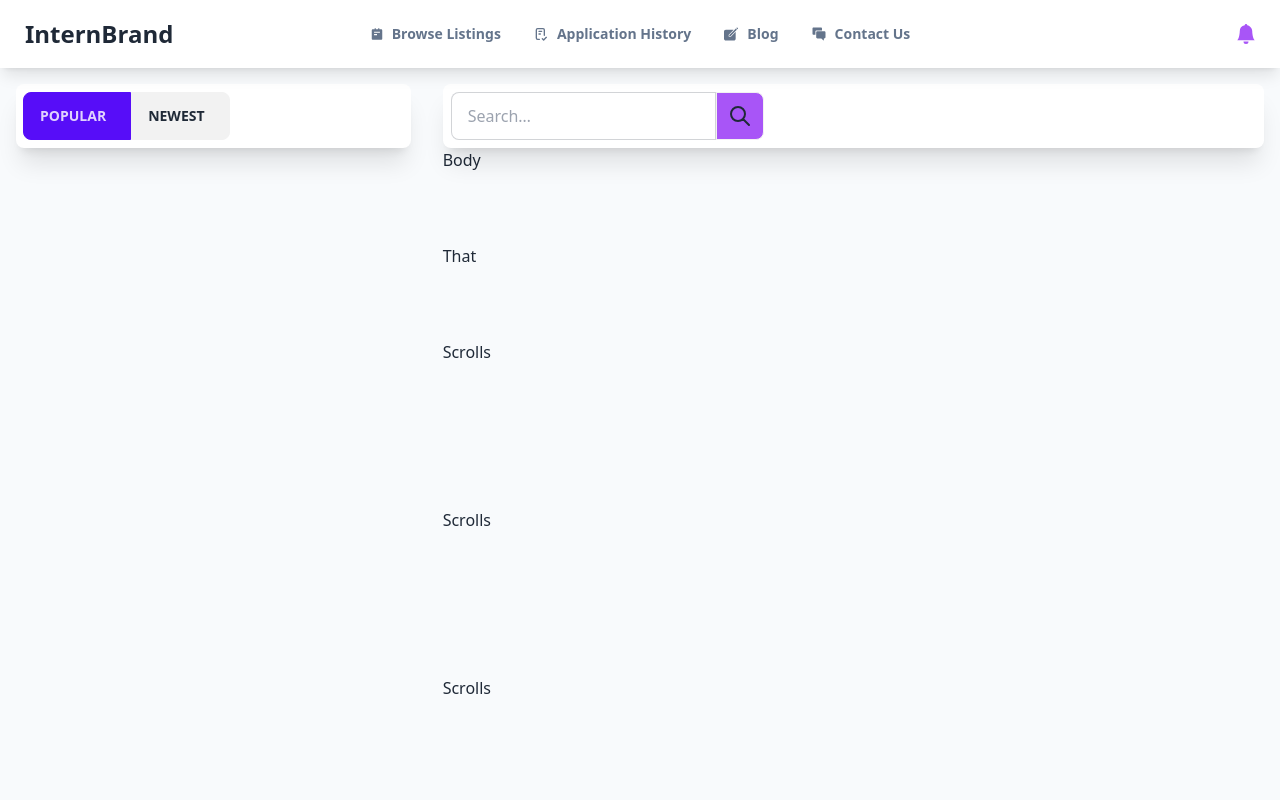
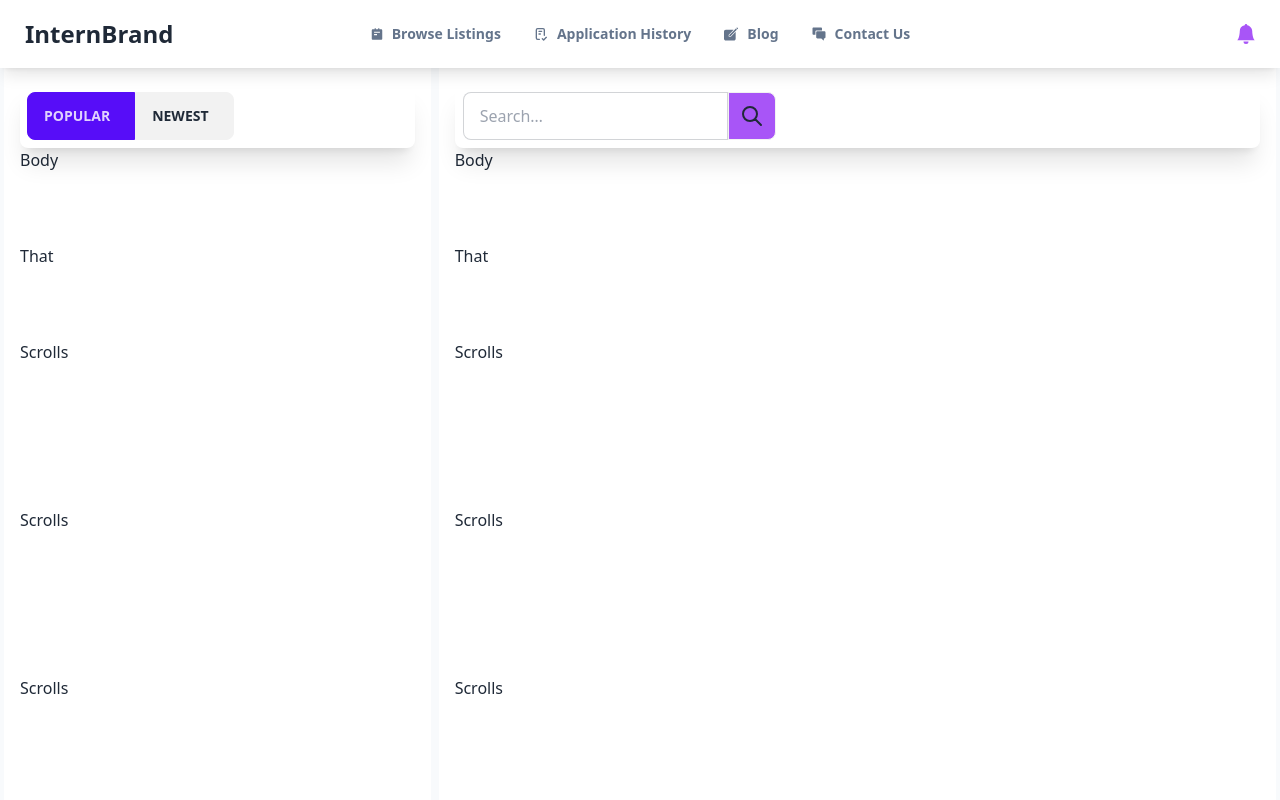
Before and after one commit to HarshJ23/InternshipPage, a React (Create React App) app: page / in a window 1280 px wide. Shown: the top 800 px of the page. Built offline with nearby package versions, Linux system fonts and the light colour scheme.

Commit message:
hide scroll

```diff
--- a/package.json
+++ b/package.json
@@ -12,6 +12,7 @@
     "react-icons": "^4.10.1",
     "react-router-dom": "^6.14.0",
     "react-scripts": "5.0.1",
+    "tailwind-scrollbar-hide": "^1.1.7",
     "web-vitals": "^2.1.4"
   },
   "scripts": {
--- a/src/Components/Header.jsx
+++ b/src/Components/Header.jsx
@@ -1,5 +1,5 @@
 import React from 'react';
-import {Link , useNavigate} from 'react-router-dom';
+import {Link } from 'react-router-dom';
 import {BiSolidNotepad} from 'react-icons/bi';
 import {TbChecklist} from "react-icons/tb";
 import {IoIosCreate , IoIosChatboxes} from "react-icons/io";
--- a/src/Pages/Home.jsx
+++ b/src/Pages/Home.jsx
@@ -17,21 +17,16 @@ export default function Home() {
 
 //     </main>
 
+ <main className='bg-slate-50'>
+
 <div class="flex">
-  <div class="h-screen top-0 sticky p-4 w-1/3 overflow-y-scroll justify-center bg-slate-50 z-10">
+  <div class="h-screen top-0 sticky p-4 w-1/3 overflow-y-auto justify-center bg-white z-10 scrollbar-hide mx-1">
     {/* <!-- Note: add overflow-y-scroll if sidebar content is longer than page --> */}
     <div className='top-0 sticky bg-white shadow-xl py-2 rounded-lg'>
    <Selectbtn/>
-
-    </div>
   </div>
 
-  <div class="flex-grow p-4  bg-slate-50">
-
-  <div className='top-0 sticky  bg-white shadow-xl py-2 rounded-lg'>
-    <Search/>
-</div>
-    Body <br/><br/><br/><br/>
+  Body <br/><br/><br/><br/>
     That <br/><br/><br/><br/>
     Scrolls <br/><br/><br/><br/><br/><br/><br/>
     Scrolls <br/><br/><br/><br/><br/><br/><br/>
@@ -42,8 +37,28 @@ export default function Home() {
     Scrolls <br/><br/><br/><br/><br/><br/><br/>
     Scrolls <br/><br/><br/><br/><br/><br/><br/>
   </div>
+
+  <div class="flex-grow h-screen overflow-y-scroll p-4  bg-white scrollbar-hide mx-1">
+
+  <div className='top-0 sticky  bg-white shadow-xl py-2 rounded-lg'>
+    <Search/>
+</div>
+Body <br/><br/><br/><br/>
+    That <br/><br/><br/><br/>
+    Scrolls <br/><br/><br/><br/><br/><br/><br/>
+    Scrolls <br/><br/><br/><br/><br/><br/><br/>
+    Scrolls <br/><br/><br/><br/><br/><br/><br/>
+    Scrolls <br/><br/><br/><br/><br/><br/><br/>
+    Scrolls <br/><br/><br/><br/><br/><br/><br/>Scrolls <br/><br/><br/><br/><br/><br/><br/>
+    Scrolls <br/><br/><br/><br/><br/><br/><br/>Scrolls <br/><br/><br/><br/><br/><br/><br/>
+    Scrolls <br/><br/><br/><br/><br/><br/><br/>
+    Scrolls <br/><br/><br/><br/><br/><br/><br/>
+  </div>
+
+
 </div>
 
+ </main>
 
   )
 }
--- a/tailwind.config.js
+++ b/tailwind.config.js
@@ -11,7 +11,7 @@ module.exports = {
     themes: ["light"],
   },
 
-  plugins: [require("daisyui")],
+  plugins: [require("daisyui"), require('tailwind-scrollbar-hide')],
 
 
 
```
Also changed, not shown: 1 other file (tests, documents, lock files or other folders).
